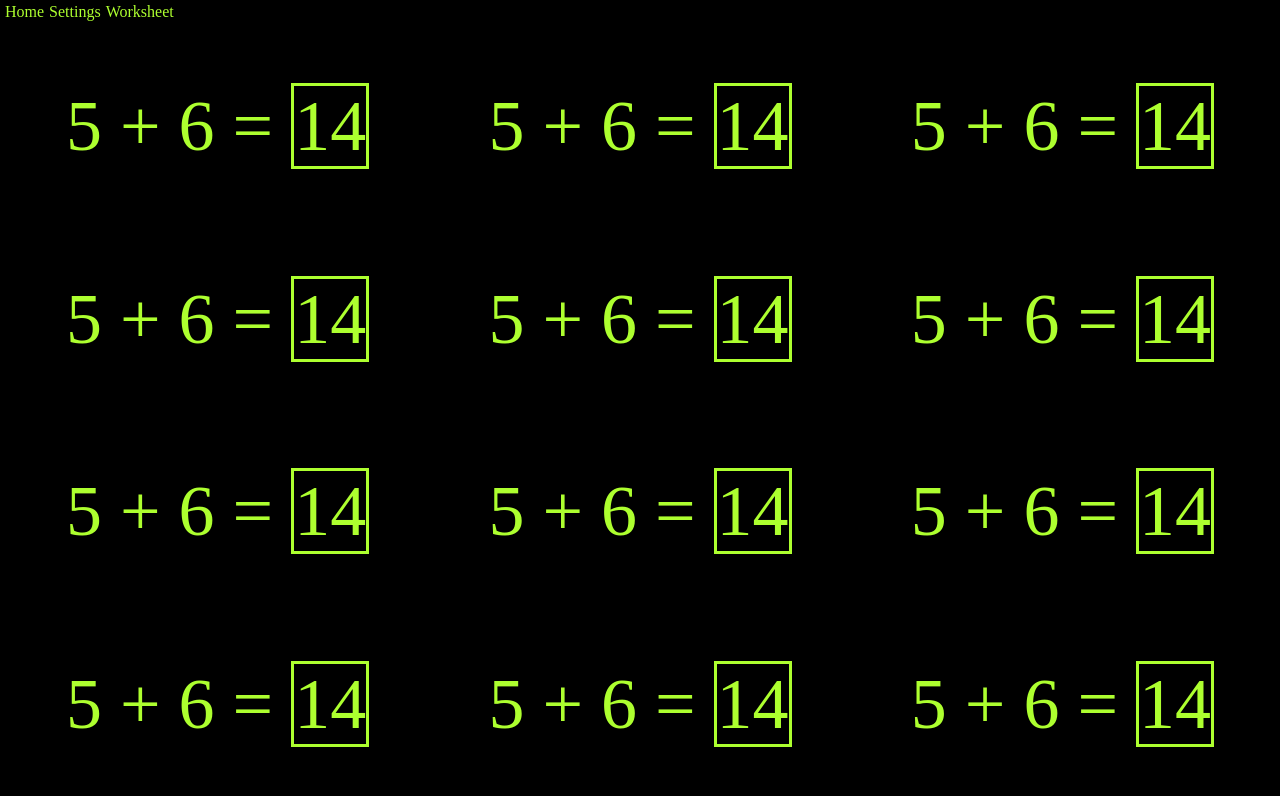
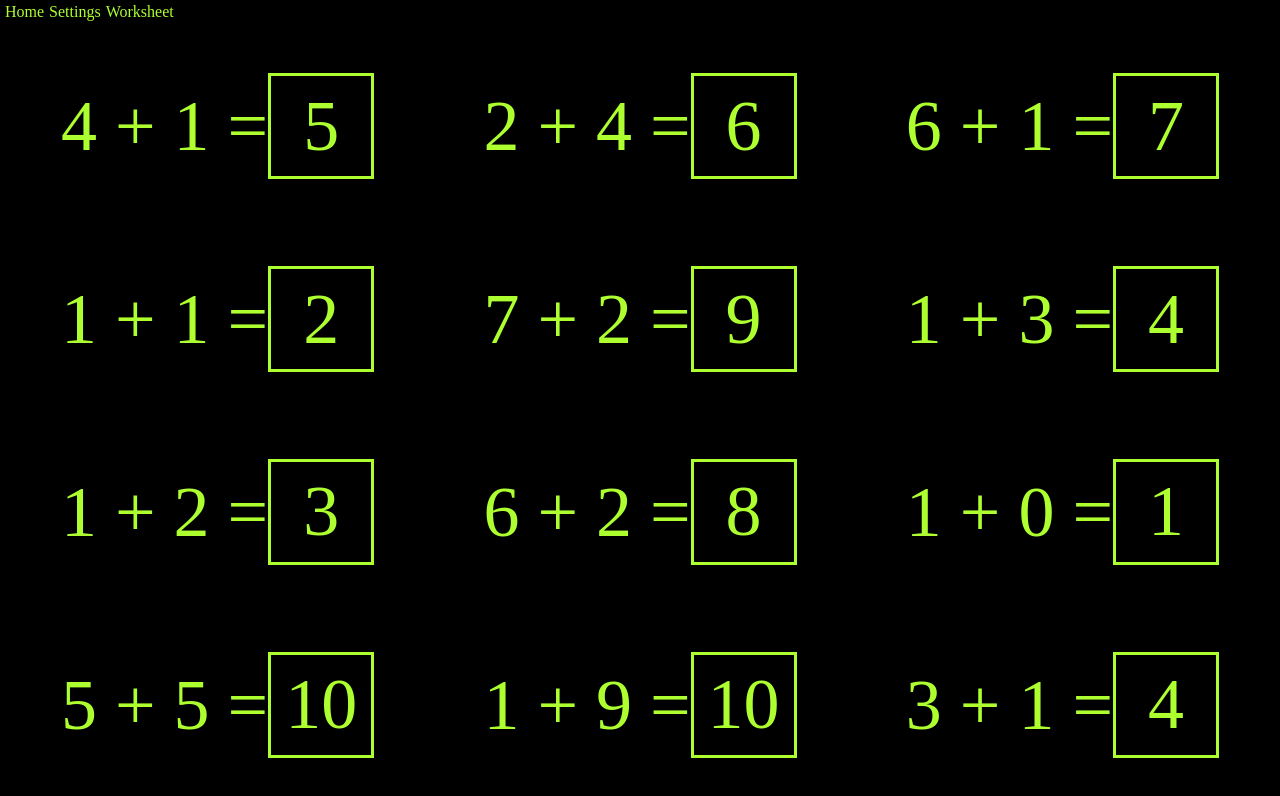
Before and after one commit to Randy-Blancett/MathWorksheet, an Angular app: page /worksheet in a window 1280 px wide. Shown: the top 796 px of the page. Built offline with nearby package versions, Linux system fonts and the light colour scheme.

Commit message:
This is outputing wha twe want

```diff
--- a/src/app/problem.ts
+++ b/src/app/problem.ts
@@ -1,11 +1,39 @@
 export class Problem {
-  number1:number=7;
-  number2:number=4;
+  maxCycle: number = 20;
+  constructor(possibleAnswers: Map<number, boolean>, exists: string[], min: number, max: number) {
+    let answer: number = Problem.getRandomInt(min, max);
+    let cycle = 0;
+    while (!possibleAnswers.get(answer) && cycle < this.maxCycle) {
+      cycle++;
+      answer = Problem.getRandomInt(min, max);
+    }
+    possibleAnswers.delete(answer);
+    let run: boolean = false;
+    cycle = 0;
+    while ((exists.includes(this.getKey()) && cycle < this.maxCycle) || !run) {
+      cycle++;
+      this.number1 = Problem.getRandomInt(1, answer - 1);
+      this.number2 = answer - this.number1;
+      run = true;
+    }
+  }
+  private number1: number = 0;
+  private number2: number = 0;
+  private operation: string = "+";
 
-  public getNumber1():number{
+  public getNumber1(): number {
     return this.number1;
   }
-  public getNumber2():number{
+  public getNumber2(): number {
     return this.number2;
   }
+  public getOperation(): string {
+    return this.operation;
+  }
+  private static getRandomInt(min: number, max: number): number {
+    return Math.floor(Math.random() * max) + min;
+  }
+  public getKey(): string {
+    return this.getNumber1() + this.getOperation() + this.getNumber2();
+  }
 }
--- a/src/app/problem/problem.component.css
+++ b/src/app/problem/problem.component.css
@@ -1,6 +1,10 @@
 @media screen {
     :host {
         font-size: 72px;
+    }
+
+    div[name="answer"] {
+        border: greenyellow;
     }
 }
 
@@ -8,14 +12,24 @@
     :host {
         font-size: 50px;
     }
+
+    div[name="answer"] {
+        border: black
+    }
+    div[name="answer"] span{
+        display: none;
+    }
+}
+
+div[name="answer"] {
+    border: solid;
+    display: inline-flex;
+    min-width: 100px;
+    min-height: 100px;
+    justify-content: center;
+    align-items: center;
 }
 
 div {
     display: inline;
 }
-
-div.number {}
-
-div[name="answer"] {
-    border: greenyellow solid;
-}
--- a/src/app/problem/problem.component.html
+++ b/src/app/problem/problem.component.html
@@ -1,4 +1,3 @@
 <div class="number" name="num1">{{number1}}</div>
 <div class="operator"> {{op}} </div>
-<div class="number" name="num2">{{number2}}</div> =
-<div class="number" name="answer">14</div>
+<div class="number" name="num2">{{number2}}</div> =<div class="number" name="answer"><span>{{getAnswer()}}</span></div>
--- a/src/app/problem/problem.component.ts
+++ b/src/app/problem/problem.component.ts
@@ -6,12 +6,16 @@ import { Component, Input, OnInit } from '@angular/core';
   styleUrls: ['./problem.component.css']
 })
 export class ProblemComponent implements OnInit {
-  @Input() number1: number | undefined;
-  @Input() number2: number | undefined;
+  @Input() number1: number =0;
+  @Input() number2: number =0;
   @Input() op: string = "-";
   constructor() { }
 
   ngOnInit(): void {
   }
 
+  public getAnswer():number{
+    return this.number1+this.number2;
+  }
+
 }
--- a/src/app/worksheet/worksheet.component.css
+++ b/src/app/worksheet/worksheet.component.css
@@ -11,6 +11,13 @@
     align-items: center;
 }
 
+
+@media print {
+    :host {
+        color: black;
+    }
+}
+
 div.row{
     display: flex;
     justify-content: space-around;
--- a/src/app/worksheet/worksheet.component.html
+++ b/src/app/worksheet/worksheet.component.html
@@ -1 +1 @@
-<app-problem *ngFor="let problem of rows" [number1]=5 [number2]=6 op="+"></app-problem>
+<app-problem *ngFor="let problem of rows" [number1]=problem.getNumber1() [number2]=problem.getNumber2() op="+"></app-problem>
--- a/src/app/worksheet/worksheet.component.ts
+++ b/src/app/worksheet/worksheet.component.ts
@@ -1,5 +1,5 @@
 import { Component, OnInit } from '@angular/core';
-import {Problem} from '../problem'
+import { Problem } from '../problem'
 
 @Component({
   selector: 'app-worksheet',
@@ -8,24 +8,32 @@ import {Problem} from '../problem'
 })
 export class WorksheetComponent implements OnInit {
   title = "Worksheet Page"
+  private problemCount = 12;
+  private maxAnswer = 10;
+  private minAnswer = 1;
 
-  rows = [
-      new Problem(),
-      new Problem(),
-      new Problem(),
-      new Problem(),
-      new Problem(),
-      new Problem(),
-      new Problem(),
-      new Problem(),
-      new Problem(),
-      new Problem(),
-      new Problem(),
-      new Problem()
-  ]
-  constructor() { }
+  rows: Problem[] = [];
+  constructor() {
+    let possibleAnswers: Map<number, boolean> = this.getAnswerQueue();
+    let exists:string[]=[];
+    for (let index = 0; index < this.problemCount; index++) {
+      if (possibleAnswers.size < 1)
+        possibleAnswers = this.getAnswerQueue();
+      let prob = new Problem(possibleAnswers,exists, this.minAnswer, this.maxAnswer);
+      this.rows.push(prob);
+      exists.push(prob.getKey());
+    }
+  }
 
   ngOnInit(): void {
   }
 
+  getAnswerQueue(): Map<number, boolean> {
+    let possibleAnswers = new Map<number, boolean>();
+    for (let i = this.minAnswer; i <= this.maxAnswer; i++) {
+      possibleAnswers.set(i, true);
+    }
+    return possibleAnswers;
+  }
+
 }
```
